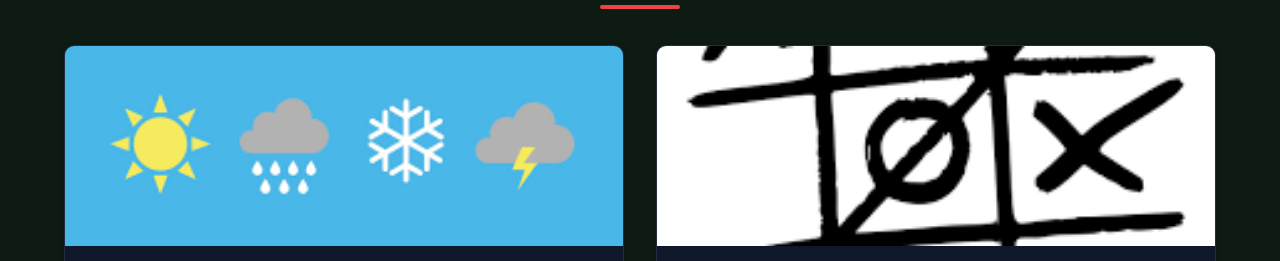
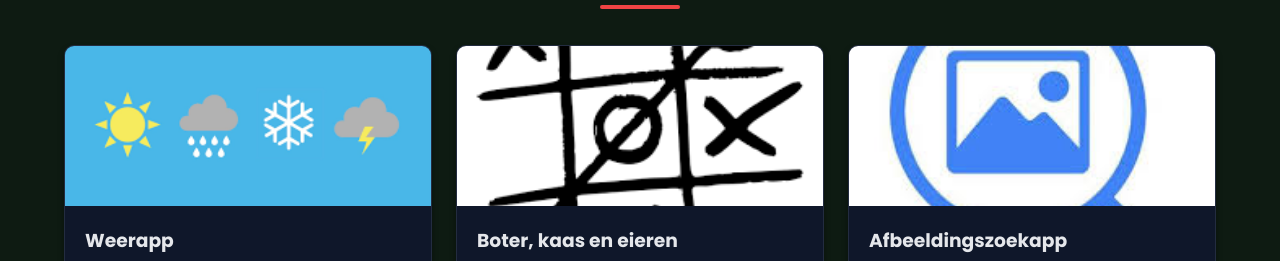
Before and after one commit to Casvdt/Casvdt.github.io, a plain HTML site: page index.html in a window 1280 px wide. Shown: the part 2777-3038 px from the top of the page. Drawn offline with nearby package versions, Linux system fonts and the light colour scheme.

Commit message:
Update style.css

```diff
--- a/css/style.css
+++ b/css/style.css
@@ -389,8 +389,8 @@ h2::after {
 /* Projects Section */
 .projects-grid {
     display: grid;
-    grid-template-columns: repeat(2, minmax(340px, 1fr));
-    gap: 2rem;
+    grid-template-columns: repeat(3, minmax(280px, 1fr));
+    gap: 1.5rem;
     max-width: 1200px;
     margin: 0 auto;
 }
@@ -412,7 +412,7 @@ h2::after {
 
 .project-image {
     width: 100%;
-    height: 200px;
+    height: 160px;
     overflow: hidden;
 }
 
```
